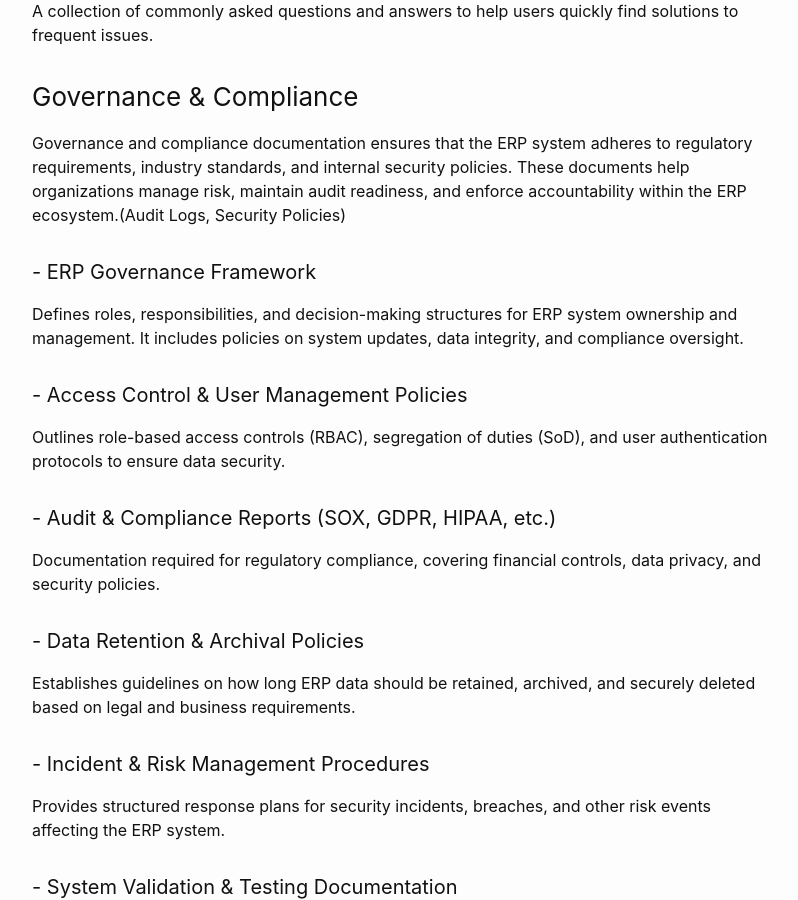
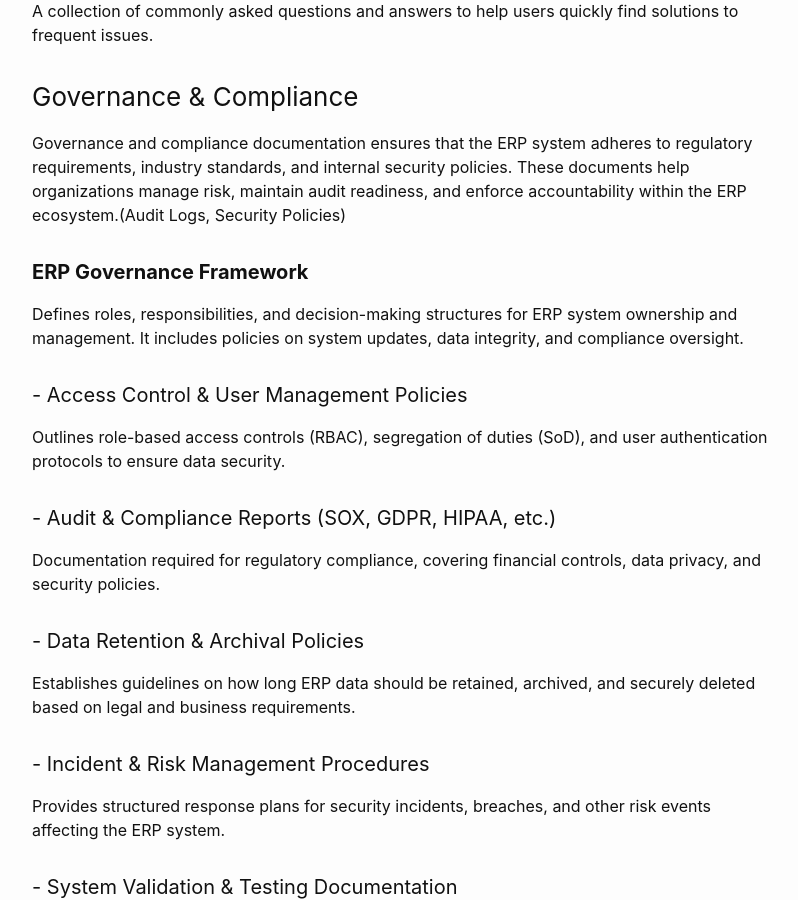
Before and after one commit to shwag-wsu/blog, a Jekyll site: the page built from _posts/2025-02-21-documentation-erp.md, in a window 1280 px wide and 900 px high, scrolled down 3402 px. Shown: the whole window, without its empty margins (238-1036 px from the left). Built offline with Jekyll 4.4.1, drawn with Linux system fonts in a browser that asks for light colours.

```diff
--- a/_posts/2025-02-21-documentation-erp.md
+++ b/_posts/2025-02-21-documentation-erp.md
@@ -92,7 +92,7 @@ A collection of commonly asked questions and answers to help users quickly find
 ### Governance & Compliance
 Governance and compliance documentation ensures that the ERP system adheres to regulatory requirements, industry standards, and internal security policies. These documents help organizations manage risk, maintain audit readiness, and enforce accountability within the ERP ecosystem.(Audit Logs, Security Policies)
 
-#### - ERP Governance Framework
+#### **ERP Governance Framework**
 Defines roles, responsibilities, and decision-making structures for ERP system ownership and management. It includes policies on system updates, data integrity, and compliance oversight.
 
 #### - Access Control & User Management Policies
```
